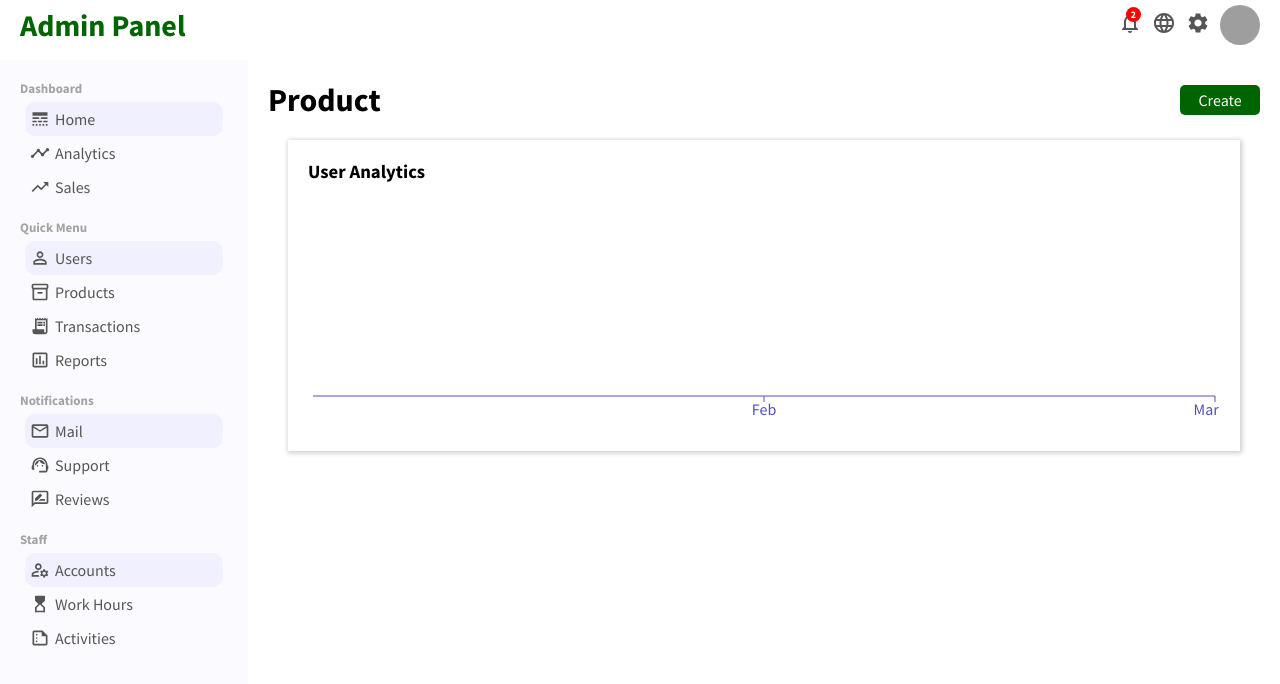
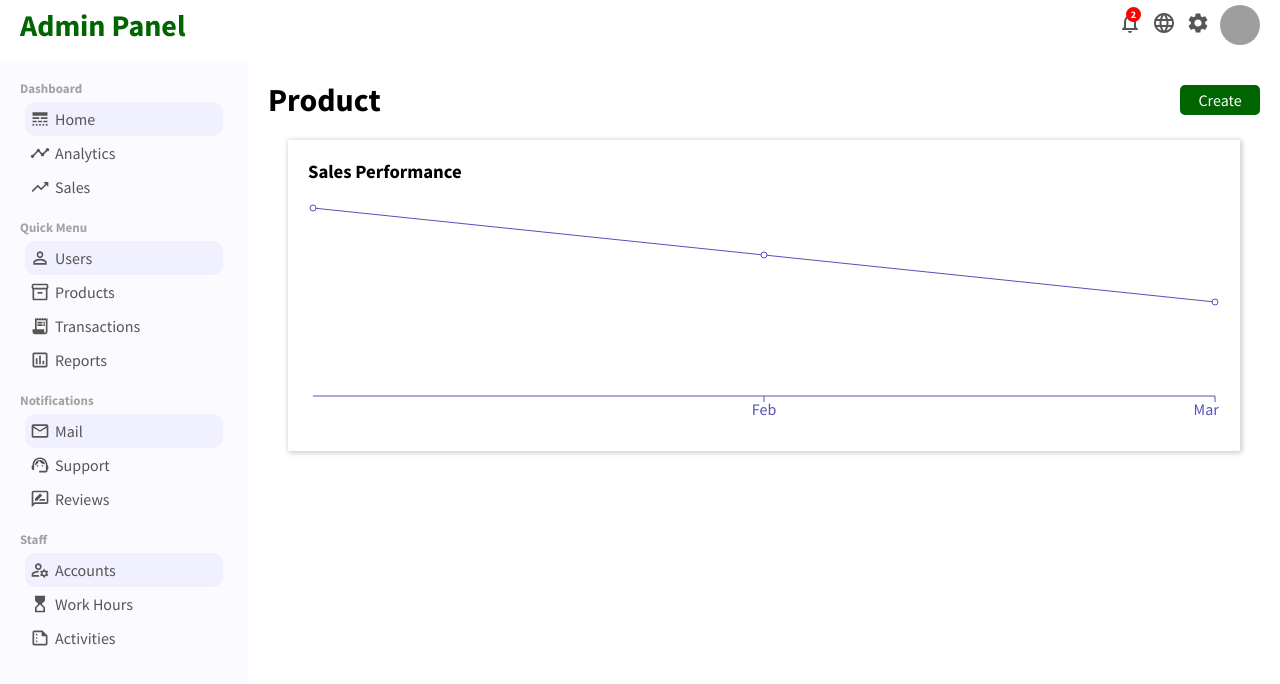
Before and after one commit to PJMantoss/admin_panel, a React (Create React App) app: page /product/1 in a window 1280 px wide. Shown: the top 684 px of the page. Built offline with nearby package versions, Linux system fonts and the light colour scheme; grey boxes are pictures that could not be loaded.

Commit message:
update Product page

```diff
--- a/src/pages/product/Product.js
+++ b/src/pages/product/Product.js
@@ -19,8 +19,8 @@ function Product() {
             <div className='productTopLeft'>
                 <Chart
                     data={productData}
-                    title='User Analytics'
-                    dataKey='Active User'
+                    title='Sales Performance'
+                    dataKey='Sales'
                 />
             </div>
             <div className='productTopRight'></div>
```
